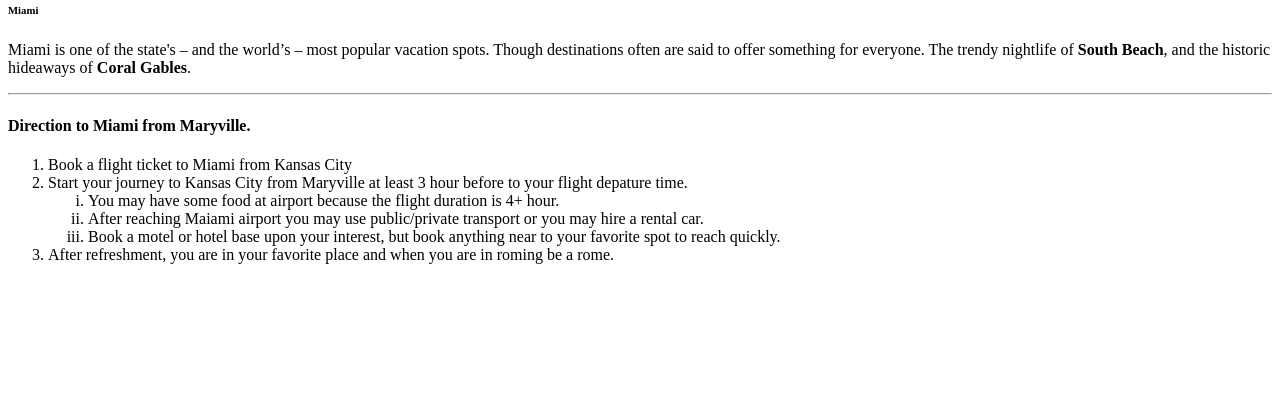
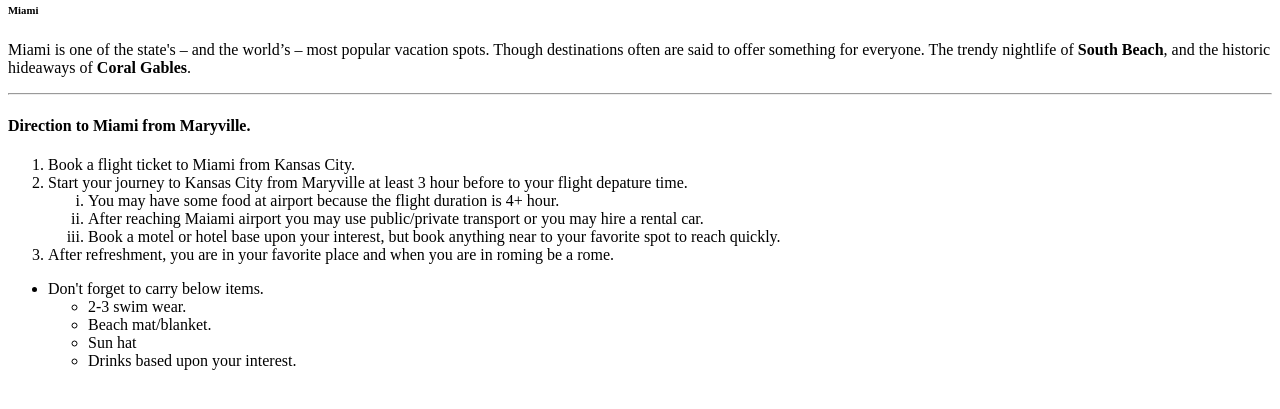
Before and after one commit to 44-563-WebApps-F21/webapps-f21-assignment-3-manyamsrk, a plain HTML site: page index.html in a window 1280 px wide. Shown: the part 79-488 px from the top of the page. Drawn offline with Linux system fonts and the light colour scheme.

Commit message:
unordered list

```diff
--- a/index.html
+++ b/index.html
@@ -22,7 +22,7 @@
 
         <h4>Direction to Miami from Maryville.</h4>
         <ol type="1">
-            <li>Book a flight ticket to Miami from Kansas City</li>
+            <li>Book a flight ticket to Miami from Kansas City.</li>
             <li>Start your journey to Kansas City from Maryville at least 3 hour before to your flight depature time.</li>
             <ol type="i">
                 <li>You may have some food at airport because the flight duration is 4+ hour.</li>
@@ -31,5 +31,14 @@
             </ol>
             <li>After refreshment, you are in your favorite place and when you are in roming be a rome.</li>
         </ol>
+        <ul>
+            <li>Don't forget to carry below items.</li>
+            <ul>
+                <li>2-3 swim wear.</li>
+                <li>Beach mat/blanket.</li>
+                <li>Sun hat</li>
+                <li>Drinks based upon your interest.</li>
+            </ul>
+        </ul>
     </body>
 </html>
```
